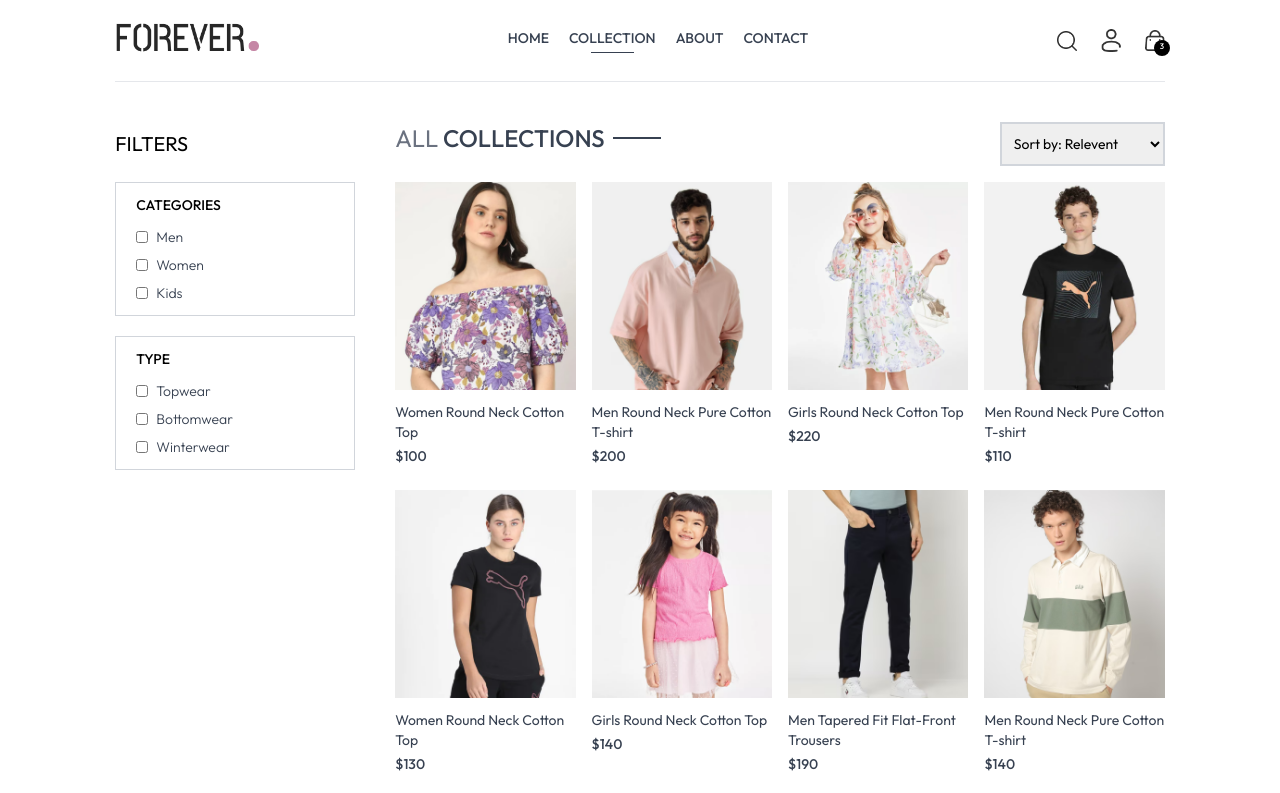
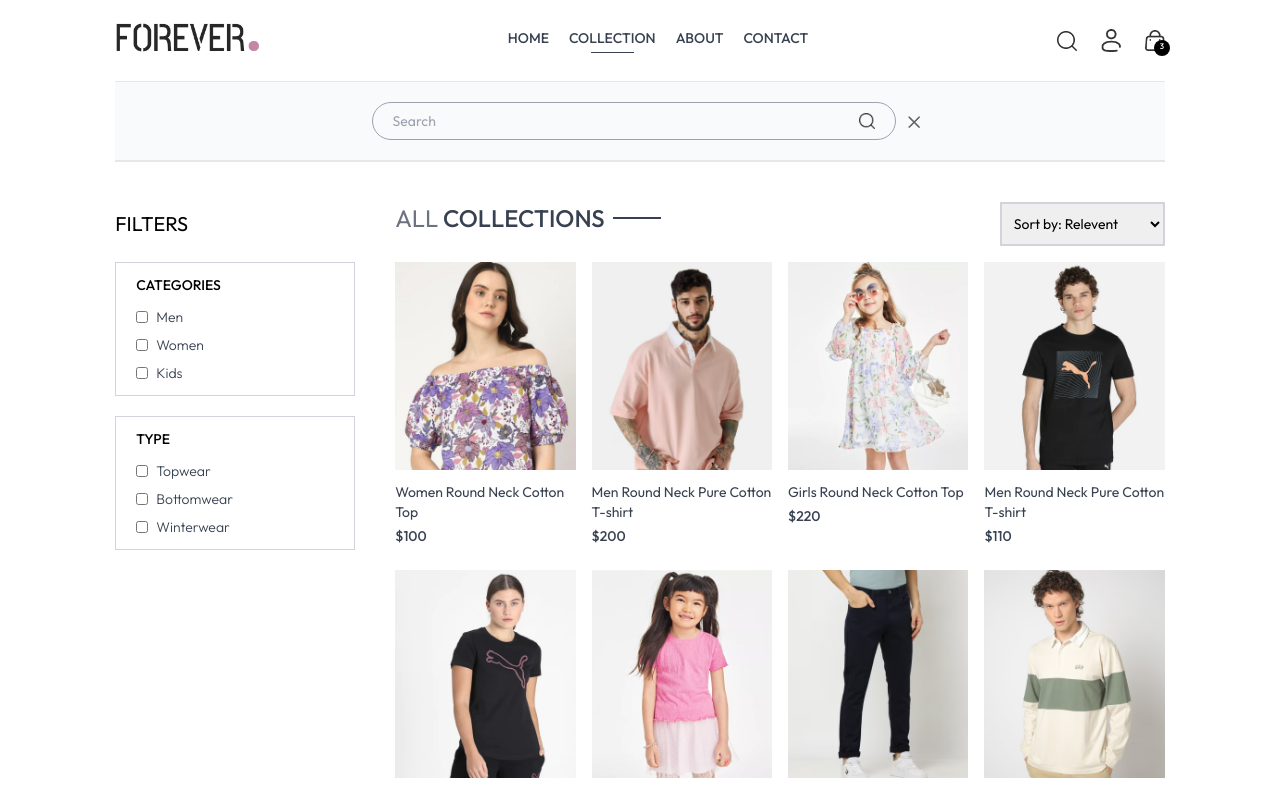
Before and after one commit to Satham-MJ/mern-ecom-application, a React app in the folder frontend/: page /collection in a window 1280 px wide. Shown: the top 793 px of the page. Built offline with nearby package versions, Linux system fonts and the light colour scheme; the HTML template or start-up script is replaced by a standard one.

Commit message:
Search functionality added

```diff
--- a/frontend/src/App.jsx
+++ b/frontend/src/App.jsx
@@ -11,10 +11,12 @@
 import Orders from "./pages/Orders";
 import Navbar from "./components/Navbar";
 import Footer from "./components/Footer";
+import SearchBar from "./components/SearchBar";
 const App = () => {
   return (
     <div className="container mx-auto px-4 sm:px-[5vw] md:px-[7vw] lg:px-[9vw]">
       <Navbar />
+      <SearchBar />
       <Routes>
         <Route path="/" element={<Home />} />
         <Route path="/collection" element={<Collection />} />
--- a/frontend/src/components/Navbar.jsx
+++ b/frontend/src/components/Navbar.jsx
@@ -1,8 +1,10 @@
 import React, { useState } from "react";
 import { assets } from "../assets/assets";
 import { Link, NavLink } from "react-router-dom";
+import { useShopContext } from "../context/ShopContext";
 const Navbar = () => {
   const [visible, setVisible] = useState(false);
+  const { setShowSearch } = useShopContext();
   return (
     <div className="flex items-center justify-between py-5 font-medium">
       <Link to="/">
@@ -27,7 +29,12 @@
         </NavLink>
       </ul>
       <div className="flex items-center gap-6">
-        <img src={assets.search_icon} alt="" className="w-5 cursor-pointer" />
+        <img
+          src={assets.search_icon}
+          alt=""
+          className="w-5 cursor-pointer"
+          onClick={() => setShowSearch(true)}
+        />
         <div className="group relative">
           <img
             src={assets.profile_icon}
--- /dev/null
+++ b/frontend/src/components/SearchBar.jsx
@@ -0,0 +1,39 @@
+import React, { useEffect, useState } from "react";
+import { useShopContext } from "../context/ShopContext";
+import { assets } from "../assets/assets";
+import { useLocation } from "react-router-dom";
+
+const SearchBar = () => {
+  const { search, setSearch, showSearch, setShowSearch } = useShopContext();
+  const [visible, setVisible] = useState(false);
+  const location = useLocation();
+  useEffect(() => {
+    if (location.pathname.includes("collection") && showSearch) {
+      setVisible(true);
+    } else {
+      setVisible(false);
+    }
+  }, [location]);
+  return showSearch && visible ? (
+    <div className="border-t border-b bg-gray-50 text-center">
+      <div className="inline-flex items-center justify-center border border-gray-400 px-5 py-2 my-5 mx-3 rounded-full w-3/4 sm:w-1/2">
+        <input
+          type="text"
+          placeholder="Search"
+          className="flex-1 outline-none bg-inherit text-sm"
+          value={search}
+          onChange={(e) => setSearch(e.target.value)}
+        />
+        <img src={assets.search_icon} className="w-4" alt="" />
+      </div>
+      <img
+        src={assets.cross_icon}
+        className="inline w-3 cursor-pointer"
+        alt=""
+        onClick={() => setShowSearch(false)}
+      />
+    </div>
+  ) : null;
+};
+
+export default SearchBar;
--- a/frontend/src/context/ShopContext.jsx
+++ b/frontend/src/context/ShopContext.jsx
@@ -1,4 +1,4 @@
-import { createContext, useContext } from "react";
+import { createContext, useContext, useState } from "react";
 import { products } from "../assets/assets";
 const ShopContext = createContext();
 
@@ -9,10 +9,16 @@
 const ShopContextProvider = ({ children }) => {
   const currency = "$";
   const delivery_fee = 10;
+  const [search, setSearch] = useState("");
+  const [showSearch, setShowSearch] = useState(true);
   const value = {
     currency,
     delivery_fee,
     products,
+    search,
+    setSearch,
+    showSearch,
+    setShowSearch,
   };
   return <ShopContext.Provider value={value}>{children}</ShopContext.Provider>;
 };
--- a/frontend/src/pages/Collection.jsx
+++ b/frontend/src/pages/Collection.jsx
@@ -5,7 +5,7 @@
 import ProductItem from "../components/ProductItem";
 const Collection = () => {
   const [showFilter, setShowFilter] = useState(true);
-  const { products } = useShopContext();
+  const { products, search, showSearch } = useShopContext();
   const [filterProducts, setFilterProducts] = useState([]);
   const [category, setCategory] = useState([]);
   const [subCategory, setSubCategory] = useState([]);
@@ -29,6 +29,11 @@
 
   const applyFilter = () => {
     let productsCopy = products.slice();
+    if (showSearch && search) {
+      productsCopy = productsCopy.filter((item) =>
+        item.name.toLowerCase().includes(search.toLowerCase())
+      );
+    }
     if (category.length > 0) {
       productsCopy = productsCopy.filter((item) =>
         category.includes(item.category)
@@ -58,7 +63,7 @@
   };
   useEffect(() => {
     applyFilter();
-  }, [category, subCategory]);
+  }, [category, subCategory, search, showSearch]);
 
   useEffect(() => {
     sortProduct();
```
